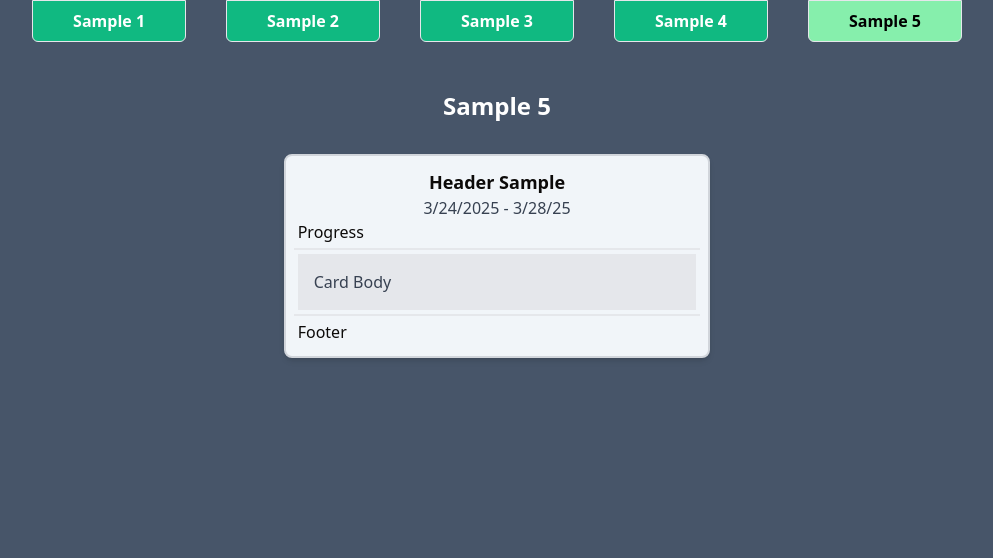
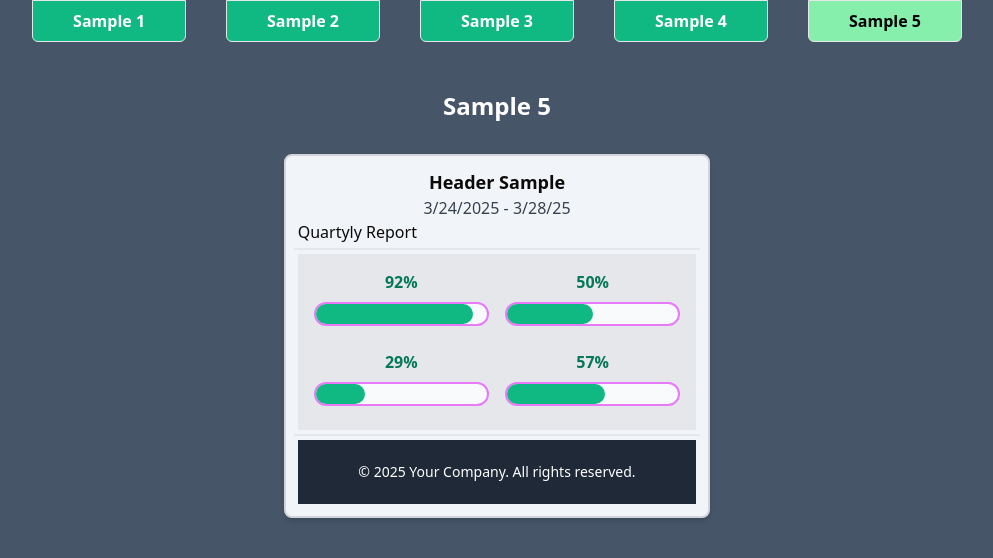
Before and after one commit to SNelson723/apiPlayground, a React (Vite) app: page /sample5 in a window 1280 px wide. Shown: the top 558 px of the page, without its empty margins (143-1136 px from the left). Built offline with nearby package versions, Linux system fonts and the light colour scheme.

Commit message:
Sets up the Card component. Going to work on making it more dynamic

```diff
--- a/src/projects/sample4/ProgressBar.tsx
+++ b/src/projects/sample4/ProgressBar.tsx
@@ -3,9 +3,10 @@ import { useEffect, useState, type HTMLAttributes } from "react";
 type ProgressBarProps = HTMLAttributes<HTMLDivElement> & {
   current: number;
   goal: number;
+  speed: number;
 };
 
-const ProgressBar = ({ current, goal, ...rest }: ProgressBarProps) => {
+const ProgressBar = ({ current, goal, speed, ...rest }: ProgressBarProps) => {
   const [progress, setProgress] = useState<number>(0);
 
   // Calculate the raw percentage (can be over 100)
@@ -39,7 +40,7 @@ const ProgressBar = ({ current, goal, ...rest }: ProgressBarProps) => {
         }
         return prev + increment;
       });
-    }, 10);
+    }, speed);
 
     return () => clearInterval(interval);
   }, [current, goal, progress]);
--- a/src/projects/sample5/Sample5.tsx
+++ b/src/projects/sample5/Sample5.tsx
@@ -1,6 +1,7 @@
 import Card from "./card/cardContext";
 import HeaderSample from "./card/HeaderSample";
 import BodySample from "./card/BodySample";
+import FooterSample from "./card/FooterSample";
 
 const Sample5 = () => {
   return (
@@ -8,14 +9,16 @@ const Sample5 = () => {
       <div className="w-full flex flex-col items-center gap-8 mt-12">
         <h1 className="text-2xl font-bold">Sample 5</h1>
         <div className="w-1/3">
-          <Card subHeader="Progress">
+          <Card subHeader="Quartyly Report">
             <Card.Header>
               <HeaderSample />
             </Card.Header>
             <Card.Body>
               <BodySample />
             </Card.Body>
-            <Card.Footer>Footer</Card.Footer>
+            <Card.Footer>
+              <FooterSample />
+            </Card.Footer>
           </Card>
         </div>
       </div>
--- a/src/projects/sample5/card/BodySample.tsx
+++ b/src/projects/sample5/card/BodySample.tsx
@@ -1,11 +1,24 @@
 import ProgressBar from "../../sample4/ProgressBar";
-// import { ProgressHTMLAttributes } from "react";
+
+interface Progress {
+  current: number;
+  goal: number;
+  speed: number;
+}
+
+const data: Progress[] = [
+  { current: 4600, goal: 5024, speed: 20 },
+  { current: 1800, goal: 3621, speed: 20 },
+  { current: 560, goal: 1964, speed: 20 },
+  { current: 2300, goal: 4000, speed: 20 },
+];
+
 
 const BodySample = () => {
   return (
     <div className="flex flex-col items-center justify-center h-full w-full bg-gray-200">
       <div className="grid grid-cols-2 gap-4 w-full h-full p-4">
-        <p className="text-gray-700">Card Body</p>
+        {data.map((progress, index) => (<ProgressBar key={index} {...progress} />))}
       </div>
     </div>
   );
--- /dev/null
+++ b/src/projects/sample5/card/FooterSample.tsx
@@ -0,0 +1,12 @@
+
+const SampleFooter = () => {
+  return (
+    <div className="flex justify-center items-center h-16 bg-gray-800 text-white">
+      <p className="text-sm">
+        © {new Date().getFullYear()} Your Company. All rights reserved.
+      </p>
+    </div>
+  );
+}
+
+export default SampleFooter;
```
